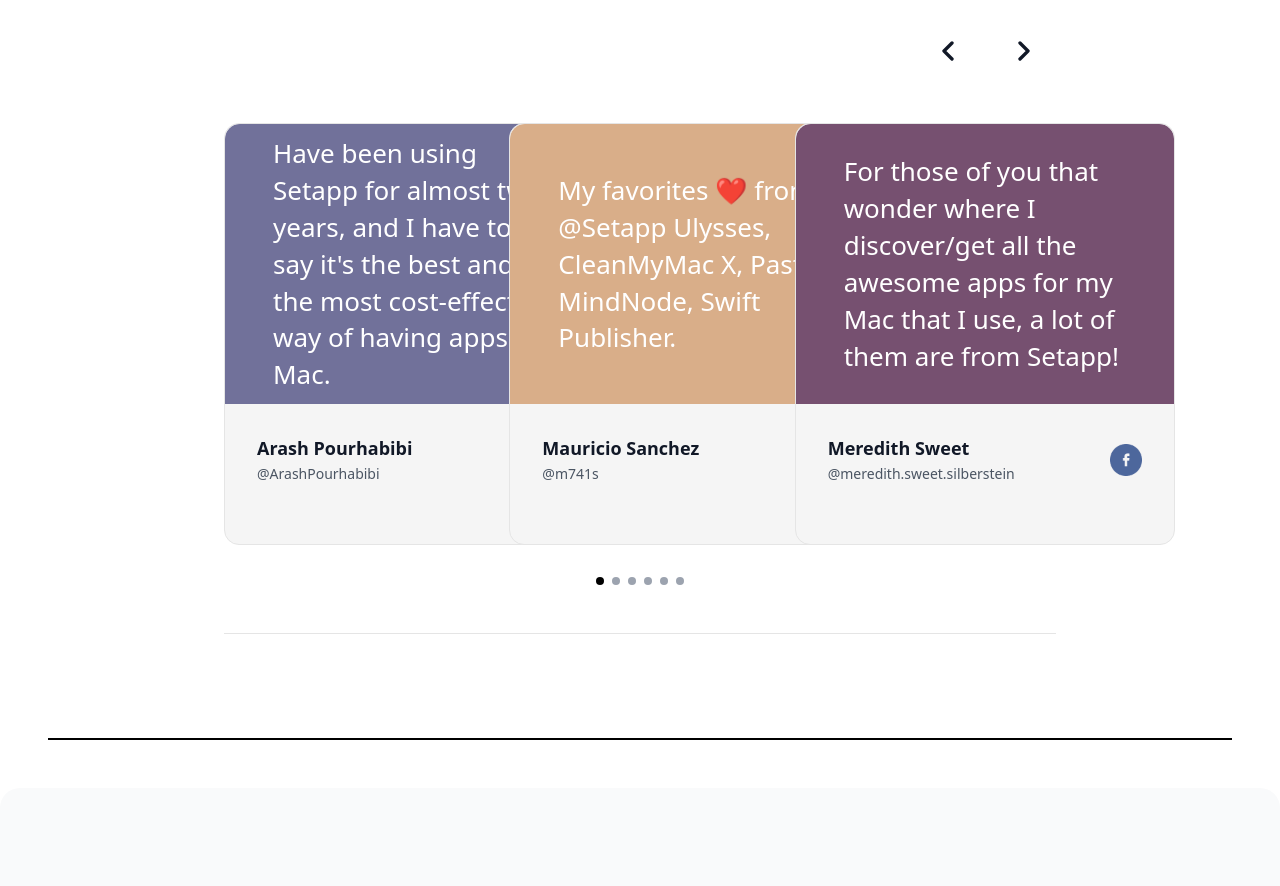
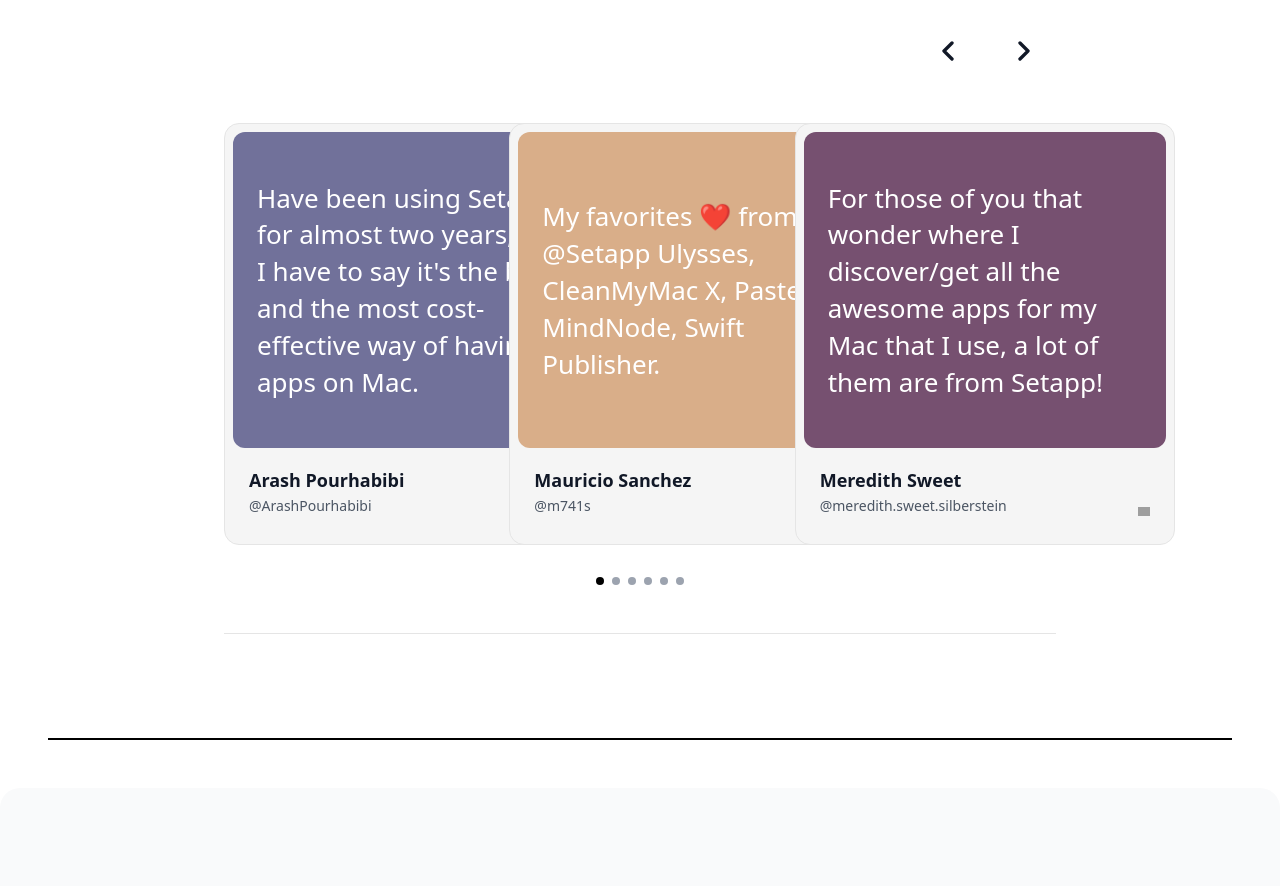
Before and after one commit to Asad1024/SetApp-Clone, a Next.js app: page / in a window 1280 px wide. Shown: the part 3504-4390 px from the top of the page. Built offline with nearby package versions, Linux system fonts and the light colour scheme; grey boxes are pictures that could not be loaded.

Commit message:
feat: update testimonial cards with new images and adjusted dimensions

```diff
--- a/components/Testimonials.js
+++ b/components/Testimonials.js
@@ -100,55 +100,55 @@
           {/* Testimonial Cards */}
           <div className="grid grid-cols-1 md:grid-cols-3 gap-6 mb-8">
             {/* Card 1 */}
-            <div style={{ width: '380px', height: '422.44px', opacity: 1, border: '1px solid #E5E5E5', borderRadius: '15px', overflow: 'hidden', backgroundColor: '#F5F5F5' }}>
-              <div className="p-12 text-white flex items-center" style={{ backgroundColor: '#71719A', height: '280px', borderTopLeftRadius: '15px', borderTopRightRadius: '15px' }}>
+            <div style={{ width: '380px', height: '422.44px', opacity: 1, border: '1px solid #E5E5E5', borderRadius: '15px', overflow: 'hidden', backgroundColor: '#F5F5F5', padding: '8px', display: 'flex', flexDirection: 'column' }}>
+              <div className="text-white flex items-center flex-1" style={{ backgroundColor: '#71719A', borderRadius: '12px', padding: '24px' }}>
                 <p style={{ fontFamily: 'Avenir Next, system-ui, sans-serif', fontWeight: 500, fontSize: '26px', lineHeight: '36.92px', letterSpacing: '0%' }}>
                   Have been using Setapp for almost two years, and I have to say it's the best and the most cost-effective way of having apps on Mac.
                 </p>
               </div>
-              <div className="px-8 py-8 flex items-center justify-between">
+              <div className="flex items-end justify-between" style={{ padding: '20px 16px' }}>
                 <div>
                   <p className="text-gray-900" style={{ fontFamily: 'Avenir Next, system-ui, sans-serif', fontWeight: 600, fontSize: '18px', lineHeight: '24px', marginBottom: '4px' }}>Arash Pourhabibi</p>
                   <p className="text-gray-600" style={{ fontFamily: 'Avenir Next, system-ui, sans-serif', fontWeight: 400, fontSize: '14px', lineHeight: '20px' }}>@ArashPourhabibi</p>
                 </div>
                 <div className="flex items-center justify-center">
-                  <Image src="/images/Frame.png" alt="Twitter" width={32} height={32} />
+                  <Image src="/images/Frame (3).png" alt="Twitter" width={20} height={20} />
                 </div>
               </div>
             </div>
 
             {/* Card 2 */}
-            <div style={{ width: '380px', height: '422.44px', opacity: 1, border: '1px solid #E5E5E5', borderRadius: '15px', overflow: 'hidden', backgroundColor: '#F5F5F5' }}>
-              <div className="p-12 text-white flex items-center" style={{ backgroundColor: '#D9AE89', height: '280px', borderTopLeftRadius: '15px', borderTopRightRadius: '15px' }}>
+            <div style={{ width: '380px', height: '422.44px', opacity: 1, border: '1px solid #E5E5E5', borderRadius: '15px', overflow: 'hidden', backgroundColor: '#F5F5F5', padding: '8px', display: 'flex', flexDirection: 'column' }}>
+              <div className="text-white flex items-center flex-1" style={{ backgroundColor: '#D9AE89', borderRadius: '12px', padding: '24px' }}>
                 <p style={{ fontFamily: 'Avenir Next, system-ui, sans-serif', fontWeight: 500, fontSize: '26px', lineHeight: '36.92px', letterSpacing: '0%' }}>
                   My favorites ❤️ from @Setapp Ulysses, CleanMyMac X, Paste, MindNode, Swift Publisher.
                 </p>
               </div>
-              <div className="px-8 py-8 flex items-center justify-between">
+              <div className="flex items-end justify-between" style={{ padding: '20px 16px' }}>
                 <div>
                   <p className="text-gray-900" style={{ fontFamily: 'Avenir Next, system-ui, sans-serif', fontWeight: 600, fontSize: '18px', lineHeight: '24px', marginBottom: '4px' }}>Mauricio Sanchez</p>
                   <p className="text-gray-600" style={{ fontFamily: 'Avenir Next, system-ui, sans-serif', fontWeight: 400, fontSize: '14px', lineHeight: '20px' }}>@m741s</p>
                 </div>
                 <div className="flex items-center justify-center">
-                  <Image src="/images/Frame (1).png" alt="Instagram" width={32} height={32} />
+                  <Image src="/images/SVG (1).png" alt="Instagram" width={20} height={20} />
                 </div>
               </div>
             </div>
 
             {/* Card 3 */}
-            <div style={{ width: '380px', height: '422.44px', opacity: 1, border: '1px solid #E5E5E5', borderRadius: '15px', overflow: 'hidden', backgroundColor: '#F5F5F5' }}>
-              <div className="p-12 text-white flex items-center" style={{ backgroundColor: '#765070', height: '280px', borderTopLeftRadius: '15px', borderTopRightRadius: '15px' }}>
+            <div style={{ width: '380px', height: '422.44px', opacity: 1, border: '1px solid #E5E5E5', borderRadius: '15px', overflow: 'hidden', backgroundColor: '#F5F5F5', padding: '8px', display: 'flex', flexDirection: 'column' }}>
+              <div className="text-white flex items-center flex-1" style={{ backgroundColor: '#765070', borderRadius: '12px', padding: '24px' }}>
                 <p style={{ fontFamily: 'Avenir Next, system-ui, sans-serif', fontWeight: 500, fontSize: '26px', lineHeight: '36.92px', letterSpacing: '0%' }}>
                   For those of you that wonder where I discover/get all the awesome apps for my Mac that I use, a lot of them are from Setapp!
                 </p>
               </div>
-              <div className="px-8 py-8 flex items-center justify-between">
+              <div className="flex items-end justify-between" style={{ padding: '20px 16px' }}>
                 <div>
                   <p className="text-gray-900" style={{ fontFamily: 'Avenir Next, system-ui, sans-serif', fontWeight: 600, fontSize: '18px', lineHeight: '24px', marginBottom: '4px' }}>Meredith Sweet</p>
                   <p className="text-gray-600" style={{ fontFamily: 'Avenir Next, system-ui, sans-serif', fontWeight: 400, fontSize: '14px', lineHeight: '20px' }}>@meredith.sweet.silberstein</p>
                 </div>
                 <div className="flex items-center justify-center">
-                  <Image src="/images/Item ⏵ Link - Setapp on Facebook ⏵ SVG.png" alt="Facebook" width={32} height={32} />
+                  <Image src="/images/Vector.png" alt="Facebook" width={12} height={12} />
                 </div>
               </div>
             </div>
```
